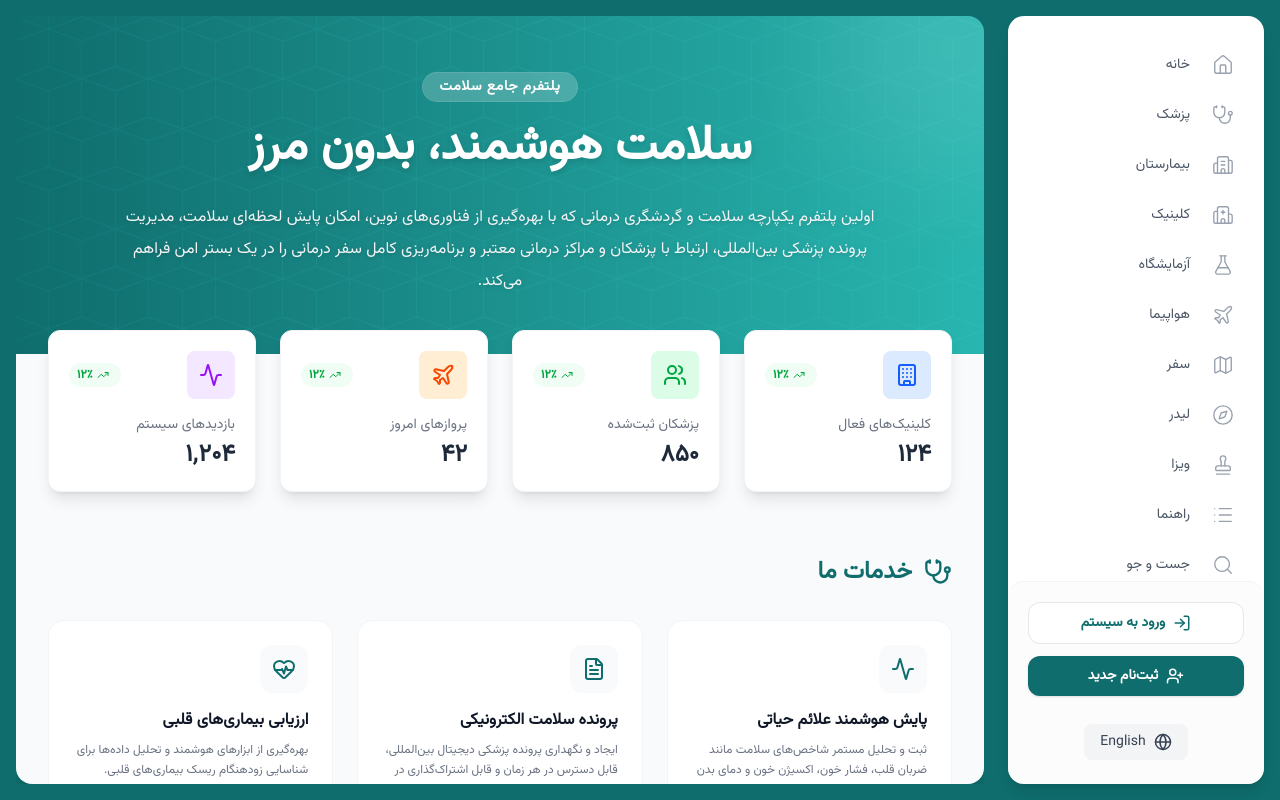
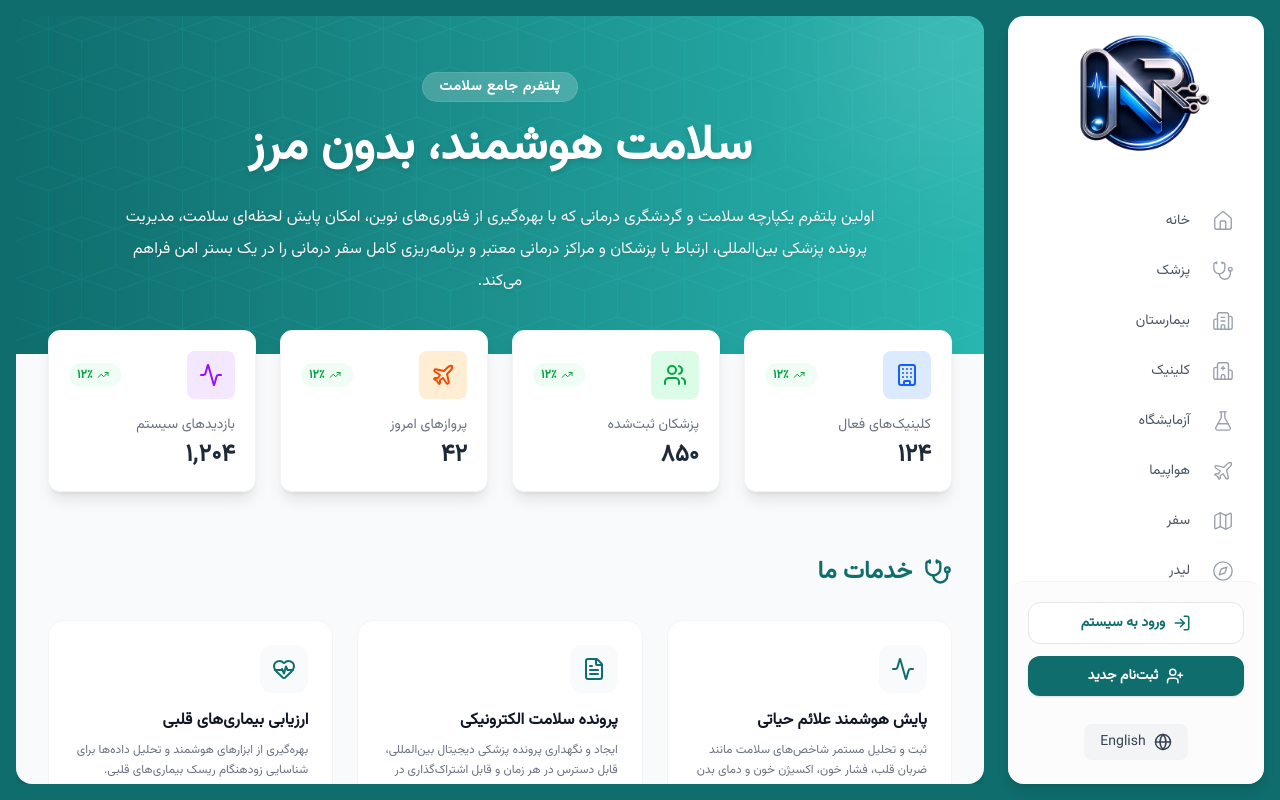
Before and after one commit to yousefbeikWork/Gadget, a React (Vite) app: page / in a window 1280 px wide. Built offline with nearby package versions, Linux system fonts and the light colour scheme; what react-multi-date-picker would draw is missing.

Commit message:
logo added

```diff
--- a/index.html
+++ b/index.html
@@ -2,7 +2,7 @@
 <html lang="en">
   <head>
     <meta charset="UTF-8" />
-    <link rel="icon" type="image/svg+xml" href="/favicon.svg" />
+    <link rel="icon" type="image/svg+xml" href="/logo.svg" />
     <meta name="viewport" content="width=device-width, initial-scale=1.0" />
     <title>gadget</title>
   </head>
--- a/src/components/Sidebar.tsx
+++ b/src/components/Sidebar.tsx
@@ -25,7 +25,6 @@ import {
 import LanguageSwitcher from "./LanguageSwitcher";
 import DoctorAvatar from "./DoctorAvatar";
 
-// 👈 هماهنگ‌سازی دقیق دسترسی‌ها با App.tsx
 const menuItems = [
   {
     key: "home",
@@ -86,13 +85,13 @@ const menuItems = [
     key: "laboratories",
     path: "/laboratories",
     icon: FlaskConical,
-    allowedRoles: ["Patient", "guest"], // آزمایشگاه عمومی
+    allowedRoles: ["Patient", "guest"],
   },
   {
     key: "myLaboratories",
     path: "/Collaborating-lab",
     icon: FlaskConical,
-    allowedRoles: ["laboratorCenter"], // 👈 اختصاصی برای خود آزمایشگاه
+    allowedRoles: ["laboratorCenter"],
   },
   {
     key: "calibration",
@@ -110,13 +109,13 @@ const menuItems = [
     key: "travel",
     path: "/travels",
     icon: Map,
-    allowedRoles: ["MedicalCenter", "Leader", "guest", "Patient"], // 👈 فقط کلینیک و لیدر
+    allowedRoles: ["MedicalCenter", "Leader", "guest", "Patient"],
   },
   {
     key: "leader",
     path: "/leaders",
     icon: Compass,
-    allowedRoles: ["MedicalCenter", "guest", "Patient"], // 👈 فقط کلینیک
+    allowedRoles: ["MedicalCenter", "guest", "Patient"],
   },
   {
     key: "visa",
@@ -163,7 +162,6 @@ export default function Sidebar({ isOpen, onClose }: SidebarProps) {
 
   const currentRole = isLoggedIn ? userRole : "guest";
 
-  // فیلتر کردن منوها بر اساس نقش کاربر
   const filteredMenuItems = menuItems.filter((item) => {
     return item.allowedRoles.includes(currentRole as string);
   });
@@ -178,7 +176,7 @@ export default function Sidebar({ isOpen, onClose }: SidebarProps) {
         return "مرکز درمانی";
       case "laboratorCenter":
         return "مرکز آزمایشگاهی";
-      case "Leader": // 👈 نقش لیدر اضافه شد
+      case "Leader":
         return "لیدر (راهنما)";
       default:
         return "کاربر سامانه";
@@ -195,14 +193,20 @@ export default function Sidebar({ isOpen, onClose }: SidebarProps) {
       )}
 
       <aside
-        className={`fixed inset-y-0 rtl:right-0 ltr:left-0 z-50 w-64 bg-white md:rounded-2xl flex flex-col shrink-0 shadow-2xl md:shadow-lg transition-transform duration-300 ease-in-out md:relative md:translate-x-0 md:rtl:translate-x-0 md:ltr:translate-x-0 ${
-          isOpen
-            ? "translate-x-0"
-            : "rtl:translate-x-full ltr:-translate-x-full"
+        className={`fixed inset-y-0 royal-sidebar right-0 z-50 w-64 bg-white md:rounded-2xl flex flex-col shrink-0 shadow-2xl md:shadow-lg transition-transform duration-300 ease-in-out md:relative md:translate-x-0 md:rtl:translate-x-0 ${
+          isOpen ? "translate-x-0" : "translate-x-full"
         }`}
       >
-        <div className="flex items-center justify-between p-5 md:hidden border-b border-gray-100">
-          <span className="font-bold text-gadget-dark">منوی کاربری</span>
+        {/* ================== هدر موبایل به همراه لوگو ================== */}
+        <div className="flex items-center justify-between mt-2 pl-2 md:hidden border-b border-gray-100 shrink-0">
+          <div className="flex items-center">
+            <img
+              src="/logo.png"
+              alt="لوگو"
+              className="w-25 h-15"
+            />
+            <span className="font-bold text-gray-800 text-sm">منوی کاربری</span>
+          </div>
           <button
             onClick={onClose}
             className="text-gray-400 hover:text-red-500 hover:bg-red-50 p-2 rounded-xl transition-colors cursor-pointer"
@@ -211,7 +215,27 @@ export default function Sidebar({ isOpen, onClose }: SidebarProps) {
           </button>
         </div>
 
-        <div className="flex-1 py-6 md:py-8 overflow-y-auto overflow-x-hidden custom-scrollbar">
+        {/* ================== بخش لوگوی ثابت در دسکتاپ (ساختار عمودی و بزرگتر) ================== */}
+        <div className="hidden md:flex flex-col items-center text-center pb-1 shrink-0">
+          <div className="w-60 h-40 flex items-center justify-center hover:scale-105 transition-transform duration-300">
+            <img
+              src="/logo.png"
+              alt="لوگوی سامانه"
+              className="w-full h-full"
+            />
+          </div>
+          {/* <div className="flex flex-col">
+            <span className="font-bold text-gray-800 text-base tracking-tight">
+              سامانه هوشمند سلامت
+            </span>
+            <span className="text-gadget-light text-xs font-bold mt-2 opacity-90">
+              مدیریت درمان و ترابری
+            </span>
+          </div> */}
+        </div>
+
+        {/* لیست منوها */}
+        <div className="flex-1 py-6 md:py-6 overflow-y-auto overflow-x-hidden custom-scrollbar">
           <ul className="space-y-1.5 md:space-y-4">
             {filteredMenuItems.map((item, index) => {
               const Icon = item.icon;
@@ -233,7 +257,6 @@ export default function Sidebar({ isOpen, onClose }: SidebarProps) {
                         <h3
                           className={`text-sm transition-colors ${isActive ? "font-bold text-gadget-dark" : "font-medium text-gray-600 group-hover:text-gadget-dark"}`}
                         >
-                          {/* 👈 مدیریت استثنائات نام‌گذاری (آزمایشگاه همکار) */}
                           {item.key === "myLaboratories"
                             ? "آزمایشگاه‌های همکار"
                             : t(item.key)}
@@ -247,6 +270,7 @@ export default function Sidebar({ isOpen, onClose }: SidebarProps) {
           </ul>
         </div>
 
+        {/* بخش کاربری پایین سایدبار */}
         <div className="mt-auto shrink-0 border-t border-gray-100 bg-gray-50/50 md:rounded-2xl">
           <div className="p-5 flex flex-col gap-3">
             {isLoggedIn ? (
@@ -257,12 +281,11 @@ export default function Sidebar({ isOpen, onClose }: SidebarProps) {
                   className="flex items-center gap-3 mb-2 p-2 hover:bg-gray-50 rounded-lg transition-colors cursor-pointer group"
                   title="مشاهده و ویرایش پروفایل"
                 >
-                  {/* 👈 استفاده از کامپوننت دایره پروفایل (DoctorAvatar) */}
                   <DoctorAvatar
                     imageProfile={userProfile?.imageProfile}
                     firstName={
                       userRole === "MedicalCenter" ||
-                      userRole === "laboratorCenter" // 👈 شرط آزمایشگاه اضافه شد
+                      userRole === "laboratorCenter"
                         ? userProfile?.centerName
                         : userProfile?.firstName
                     }
@@ -272,7 +295,7 @@ export default function Sidebar({ isOpen, onClose }: SidebarProps) {
                   <div className="overflow-hidden">
                     <h4 className="text-sm font-bold text-gray-800 truncate group-hover:text-gadget-light transition-colors">
                       {userRole === "MedicalCenter" ||
-                      userRole === "laboratorCenter" // 👈 شرط آزمایشگاه اضافه شد
+                      userRole === "laboratorCenter"
                         ? userProfile?.centerName
                         : userProfile
                           ? `${userProfile.firstName || ""} ${userProfile.lastName || ""}`
```
Also changed, not shown: public/logo.png (added), public/logo.svg (added).
